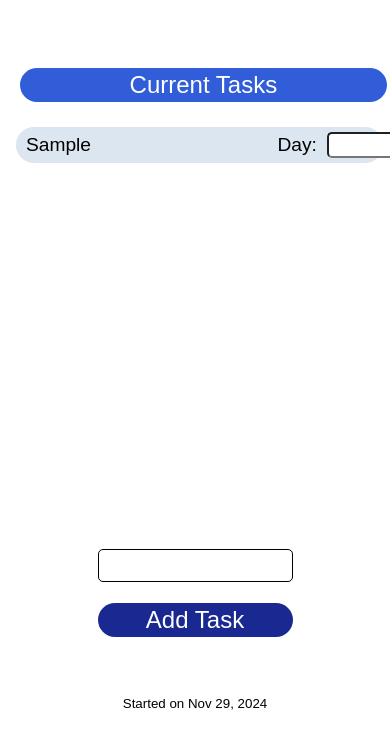
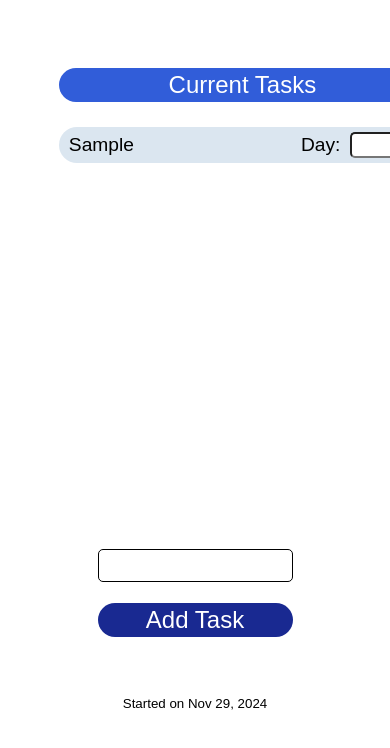
Before and after one commit to williamwestergard/to-do-list, a plain HTML site: page index.html in a window 390 px wide. Both pictures are taken after typing "Sample" into the empty fields and a click on the button "Add Task". Shown: the top 748 px of the page. Drawn offline with Linux system fonts and the light colour scheme.

Commit message:
uppdate responisve phone 2

```diff
--- a/style.css
+++ b/style.css
@@ -226,7 +226,6 @@ body {
   gap:3vw;
   margin-bottom:3vh;
   position: relative;
-  left:-10vw;
   font-size: 1.5rem;
 }
 
@@ -241,7 +240,6 @@ body {
   justify-content: space-between;
   gap:3vw;
   position: relative;
-  left:-11vw;
   margin-bottom: 2vh;
   font-size: 1.2rem;
 }
@@ -253,7 +251,7 @@ body {
   position: absolute;
   display: flex;
   justify-content: center;
-  left:67vw;
+  left:62vw;
   font-size: 1.2rem;
 }
 
```
